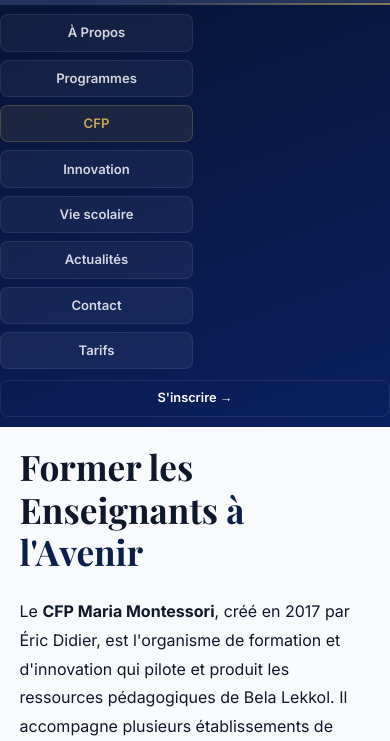
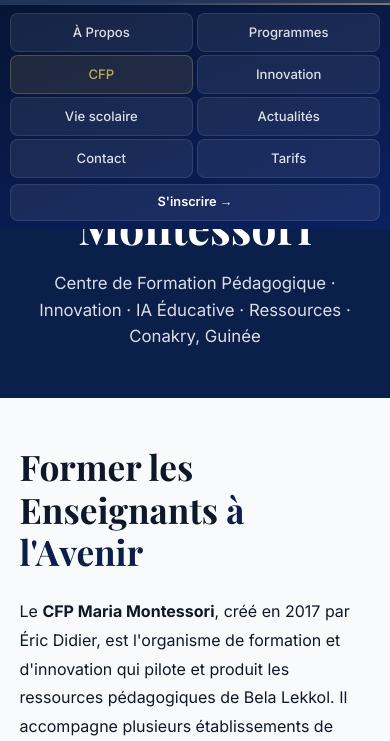
Before and after one commit to Erdid1/web-bela-lekkol-montessori, a website built with Vite: page cfp.html in a window 390 px wide. Both pictures are taken after a click on the button "Menu". Shown: the part 103-844 px from the top of the page. Built offline with nearby package versions, Linux system fonts and the light colour scheme; a web font is replaced by a local one.

Commit message:
fix: menu mobile position:fixed z-index:9999 !important sur toutes pages

```diff
--- a/cfp.html
+++ b/cfp.html
@@ -149,36 +149,42 @@
       .main-wrap { grid-template-columns: 1fr; }
       .nav-pill { display: none !important; }
       nav {
-        display: none;
-        flex-direction: row; flex-wrap: wrap;
-        position: absolute;
-        top: 64px; left: 0; right: 0;
-        background: linear-gradient(160deg,#061535,#0B2060);
-        padding: .5rem .6rem;
-        z-index: 99;
-        gap: 3px;
+        display: none !important;
+        flex-direction: row !important; flex-wrap: wrap !important; align-items: flex-start !important;
+        position: fixed !important;
+        top: 64px !important; left: 0 !important; right: 0 !important;
+        background: linear-gradient(160deg,#061535,#0B2060) !important;
+        padding: .5rem .6rem !important;
+        z-index: 9999 !important;
+        gap: 3px !important;
+        max-height: calc(100vh - 64px) !important;
+        overflow-y: auto !important;
       }
-      nav.open { display: flex; max-height: 50vh; overflow-y: auto; }
+      nav.open { display: flex !important; }
       nav a {
-        color: rgba(255,255,255,0.82) !important;
+        color: rgba(255,255,255,0.85) !important;
         text-shadow: none !important;
-        padding: .45rem .5rem;
-        border-radius: 8px;
-        font-size: .82rem;
-        background: rgba(255,255,255,0.05);
-        border: 1px solid rgba(255,255,255,0.08);
-        width: calc(50% - 2px);
-        text-align: center;
-        box-sizing: border-box;
+        white-space: normal !important;
+        padding: .5rem .4rem !important;
+        border-radius: 8px !important;
+        font-size: .82rem !important;
+        font-weight: 500 !important;
+        background: rgba(255,255,255,0.07) !important;
+        border: 1px solid rgba(255,255,255,0.10) !important;
+        width: calc(50% - 2px) !important;
+        text-align: center !important;
+        box-sizing: border-box !important;
+        position: static !important;
+        text-decoration: none !important;
+        display: block !important;
       }
       nav a:hover, nav a.active {
         color: #C8A951 !important;
-        background: rgba(200,169,81,0.10) !important;
-        border-color: rgba(200,169,81,0.25) !important;
-        text-shadow: none !important;
+        background: rgba(200,169,81,0.12) !important;
+        border-color: rgba(200,169,81,0.30) !important;
       }
       nav .btn-inscrire { width: 100% !important; margin: 3px 0 0 !important; text-align: center !important; }
-      .hamburger { display: block; }
+      .hamburger { display: block !important; }
       .hero h1 { font-size: 1.5rem; }
     }
 
```
Also changed, not shown: about.html (+28 -22 lines), actualites.html (+28 -22 lines), admissions.html (+4 -3 lines), contact.html (+28 -22 lines), index.html (+27 -20 lines), innovation.html (+28 -22 lines), life.html (+28 -22 lines), programs.html (+28 -22 lines).
